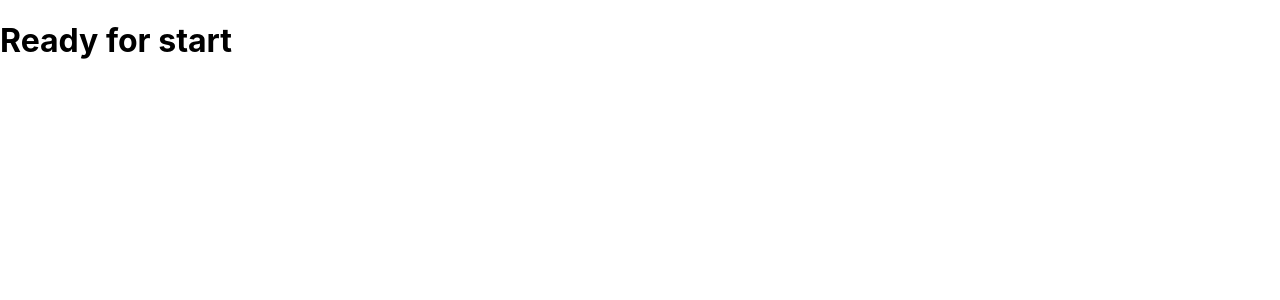
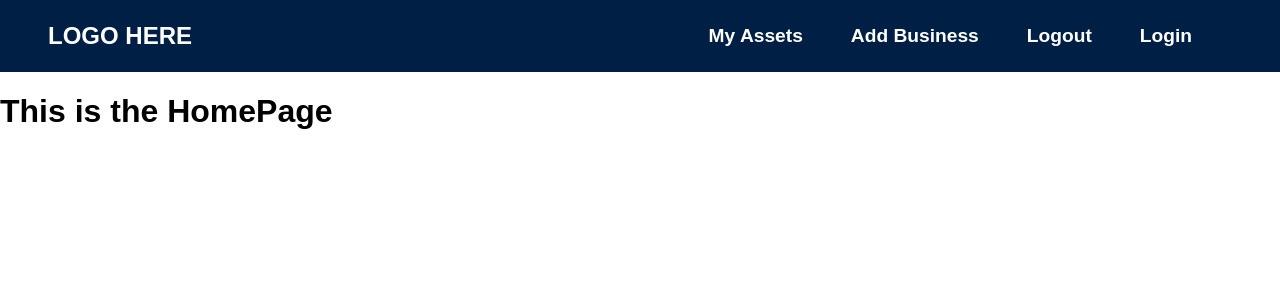
Before and after one commit to RRFayad/Personal-Project__WebFlare--FrontEnd, a React (Create React App) app: page / in a window 1280 px wide. Shown: the top 300 px of the page. Built offline with nearby package versions, Linux system fonts and the light colour scheme.

Commit message:
Routes & Nav Bar done

```diff
--- a/package.json
+++ b/package.json
@@ -9,7 +9,9 @@
     "eslint-config-prettier": "^8.8.0",
     "react": "^18.2.0",
     "react-dom": "^18.2.0",
+    "react-router-dom": "^5.3.4",
     "react-scripts": "5.0.1",
+    "styled-components": "^5.3.10",
     "web-vitals": "^2.1.4"
   },
   "scripts": {
--- a/src/App.css
+++ b/src/App.css
@@ -1,38 +1,7 @@
+* {
+  font-family: Arial, Helvetica, sans-serif;
+}
+
 .App {
   text-align: center;
 }
-
-.App-logo {
-  height: 40vmin;
-  pointer-events: none;
-}
-
-@media (prefers-reduced-motion: no-preference) {
-  .App-logo {
-    animation: App-logo-spin infinite 20s linear;
-  }
-}
-
-.App-header {
-  background-color: #282c34;
-  min-height: 100vh;
-  display: flex;
-  flex-direction: column;
-  align-items: center;
-  justify-content: center;
-  font-size: calc(10px + 2vmin);
-  color: white;
-}
-
-.App-link {
-  color: #61dafb;
-}
-
-@keyframes App-logo-spin {
-  from {
-    transform: rotate(0deg);
-  }
-  to {
-    transform: rotate(360deg);
-  }
-}
--- a/src/App.jsx
+++ b/src/App.jsx
@@ -1,7 +1,43 @@
+import {
+  BrowserRouter as Router,
+  Route,
+  Switch,
+  Redirect,
+} from 'react-router-dom';
+
+import HomePage from './business/pages/Homepage';
+
 import './App.css';
 
 function App() {
-  return <h1>Ready for start</h1>;
+  return (
+    <Router>
+      <Switch>
+        <Route path="/" exact>
+          <HomePage />
+        </Route>
+        <Route path="/business/:bid" exact>
+          <h1>Business Details Page</h1>
+        </Route>
+        <Route path="/business/:bid/create-offer" exact>
+          <h1>Create Offer page</h1>
+        </Route>
+        <Route path="/users/:uid" exact>
+          <h1>User Details page</h1>
+        </Route>
+        <Route path="/users/:uid/create-business" exact>
+          <h1>Create Business page</h1>
+        </Route>
+        <Route path="/users/:uid/my-business" exact>
+          <h1>My Businesses Page</h1>
+        </Route>
+        <Route path="/auth" exact>
+          <h1>Authentication Page</h1>
+        </Route>
+        <Redirect to="/" />
+      </Switch>
+    </Router>
+  );
 }
 
 export default App;
--- /dev/null
+++ b/src/business/pages/Homepage.jsx
@@ -0,0 +1,12 @@
+import Navbar from '../../shared/Navbar';
+
+function Homepage() {
+  return (
+    <>
+      <Navbar />
+      <h1>This is the HomePage</h1>
+    </>
+  );
+}
+
+export default Homepage;
--- /dev/null
+++ b/src/shared/Navbar.jsx
@@ -0,0 +1,42 @@
+import { Link, NavLink } from 'react-router-dom';
+
+import classes from './Navbar.module.css';
+
+function Navbar() {
+  return (
+    <nav className={`${classes['nav-bar']}`}>
+      <div className={`${classes['nav-bar__sandwich-menu']}`}>
+        <span />
+        <span />
+        <span />
+      </div>
+      <Link to="/" className={`${classes['nav-bar__logo']}`}>
+        <h1>LOGO HERE</h1>
+      </Link>
+      <ul className={`${classes['nav-bar__links']}`}>
+        <li className={`${classes['nav-bar__item']}`}>
+          <NavLink to="/users/:uid/my-business" exact>
+            My Assets
+          </NavLink>
+        </li>
+        <li className={`${classes['nav-bar__item']}`}>
+          <NavLink to="/users/:uid/create-business" exact>
+            Add Business
+          </NavLink>
+        </li>
+        <li className={`${classes['nav-bar__item']}`}>
+          <NavLink to="/" exact>
+            Logout
+          </NavLink>
+        </li>
+        <li className={`${classes['nav-bar__item']}`}>
+          <NavLink to="/auth" exact>
+            Login
+          </NavLink>
+        </li>
+      </ul>
+    </nav>
+  );
+}
+
+export default Navbar;
--- /dev/null
+++ b/src/shared/Navbar.module.css
@@ -0,0 +1,68 @@
+.nav-bar {
+  background-color: #001f44;
+  height: 4.5rem;
+  display: flex;
+  justify-content: space-between;
+  align-items: center;
+  width: 120%;
+  max-width: 100vw;
+}
+
+.nav-bar__sandwich-menu {
+  display: none;
+}
+.nav-bar__logo {
+  margin: 0 0 0 3rem;
+  text-decoration: none;
+  color: white;
+}
+.nav-bar__links {
+  /* position: absolute; */
+  margin: 0 4rem 0 0;
+  padding: 0;
+  list-style: none;
+  display: flex;
+  justify-content: space-between;
+}
+
+.nav-bar__item a {
+  margin: 1rem 1rem;
+  padding: 0 0.5rem;
+  color: white;
+  text-decoration: none;
+  font-size: 1.2rem;
+  font-weight: bold;
+}
+
+.nav-bar__item a:hover,
+.nav-bar__item a:active {
+  border-bottom: 4px solid #0058ff;
+}
+
+@media (max-width: 768px) {
+  .nav-bar__links {
+    display: none;
+  }
+
+  .nav-bar__logo {
+    margin: auto;
+  }
+
+  .nav-bar__sandwich-menu {
+    position: absolute;
+    display: flex;
+    flex-direction: column;
+    align-items: center;
+    justify-content: center;
+    height: 100%;
+  }
+
+  .nav-bar__sandwich-menu span {
+    display: block;
+    width: 30px;
+    height: 4px;
+    margin-left: 12px;
+    margin-bottom: 8px;
+    background-color: white;
+  }
+}
```
Also changed, not shown: src/index.jsx (renamed from src/index.js), 2 other files (tests, documents, lock files or other folders).
